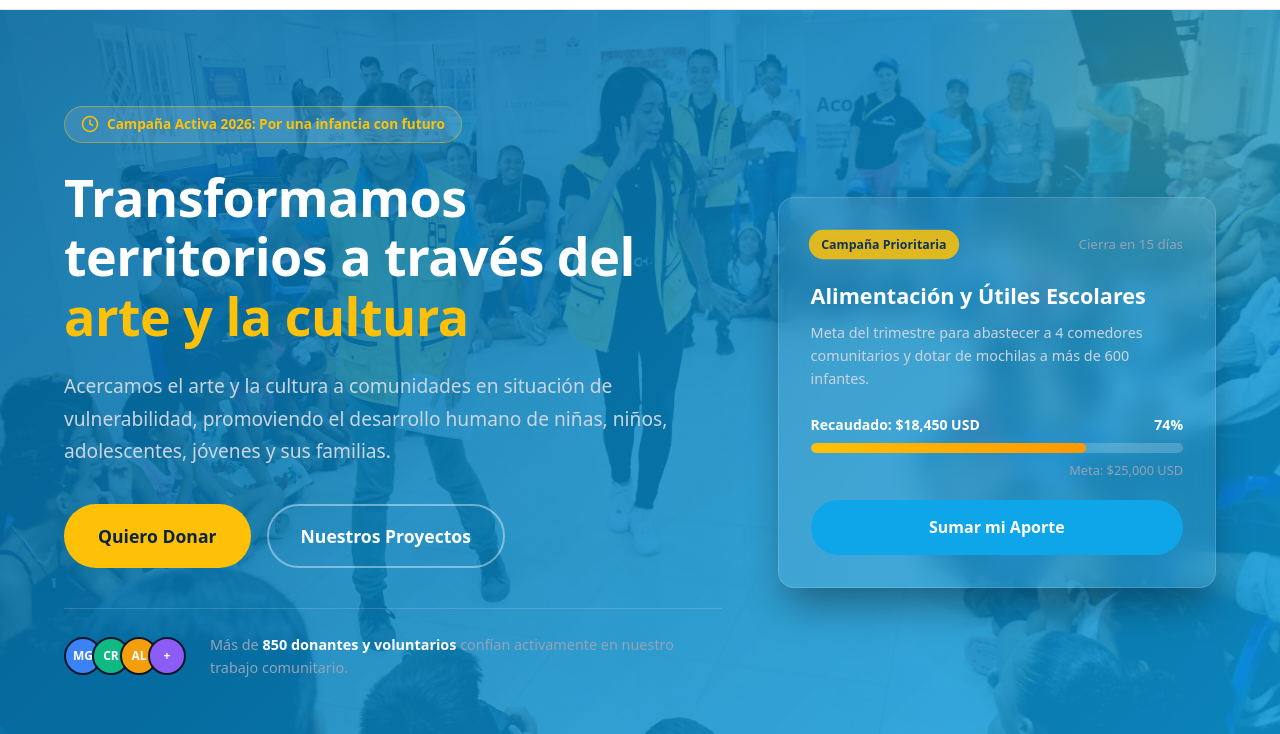
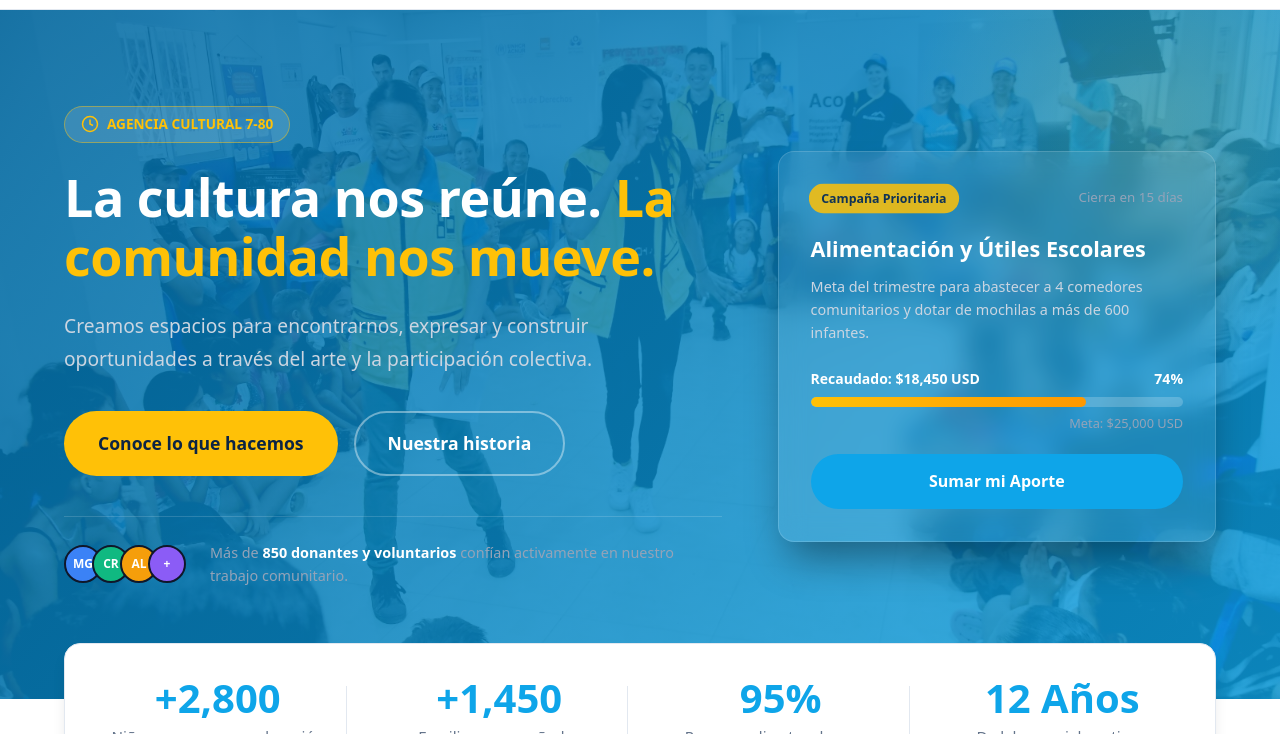
Before and after one commit to 648leonela/agencia-cultural-780, a plain HTML site: page index.html in a window 1280 px wide. Shown: the part 66-800 px from the top of the page. Drawn offline with Linux system fonts and the light colour scheme.

Commit message:
Actualizar textos de la sección Hero

```diff
--- a/index.html
+++ b/index.html
@@ -82,21 +82,22 @@
                 <circle cx="12" cy="12" r="10"></circle>
                 <polyline points="12 6 12 12 16 14"></polyline>
               </svg>
-              Campaña Activa 2026: Por una infancia con futuro
+              AGENCIA CULTURAL 7-80
             </div>
             <h1 class="hero-title">
-              Transformamos territorios a través del
-              <span>arte y la cultura</span>
+              La cultura nos reúne.
+              <span>La comunidad nos mueve.</span>
             </h1>
             <p class="hero-description">
-              Acercamos el arte y la cultura a comunidades en situación de
-              vulnerabilidad, promoviendo el desarrollo humano de niñas, niños,
-              adolescentes, jóvenes y sus familias.
+              Creamos espacios para encontrarnos, expresar y construir
+              oportunidades a través del arte y la participación colectiva.
             </p>
             <div class="hero-actions">
-              <a href="#donar" class="btn btn-secondary btn-lg">Quiero Donar</a>
+              <a href="#donar" class="btn btn-secondary btn-lg"
+                >Conoce lo que hacemos</a
+              >
               <a href="#programas" class="btn btn-outline-white btn-lg"
-                >Nuestros Proyectos</a
+                >Nuestra historia</a
               >
             </div>
 
```
